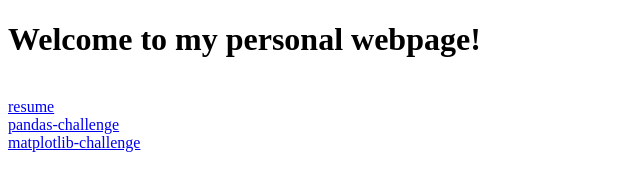
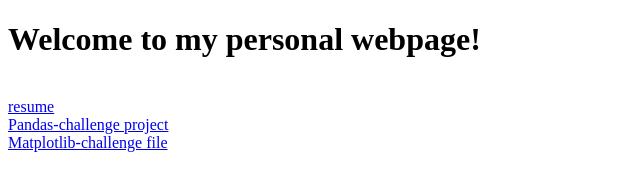
Before and after one commit to luiserojas74/luiserojas74.github.io, a plain HTML site: page index.html in a window 1280 px wide. Shown: the whole page, without its empty margins (0-640 px from the left). Drawn offline with Linux system fonts and the light colour scheme.

Commit message:
My personal webpage

```diff
--- a/index.html
+++ b/index.html
@@ -11,8 +11,8 @@
     <br>
     <a href="./resume/resume.html" target="_blank">resume</a>
     <br>
-    <a href="https://github.com/luiserojas74/pandas-challenge" target="_blank">pandas-challenge</a>
+    <a href="https://github.com/luiserojas74/pandas-challenge" target="_blank">Pandas-challenge project</a>
     <br>
-    <a href="https://github.com/luiserojas74/matplotlib-challenge" target="_blank">matplotlib-challenge</a>
+    <a href="https://github.com/luiserojas74/matplotlib-challenge/blob/main/Pymaceuticals/pymaceuticals_starter.ipynb" target="_blank">Matplotlib-challenge file</a>
 </body>
 </html>
```
